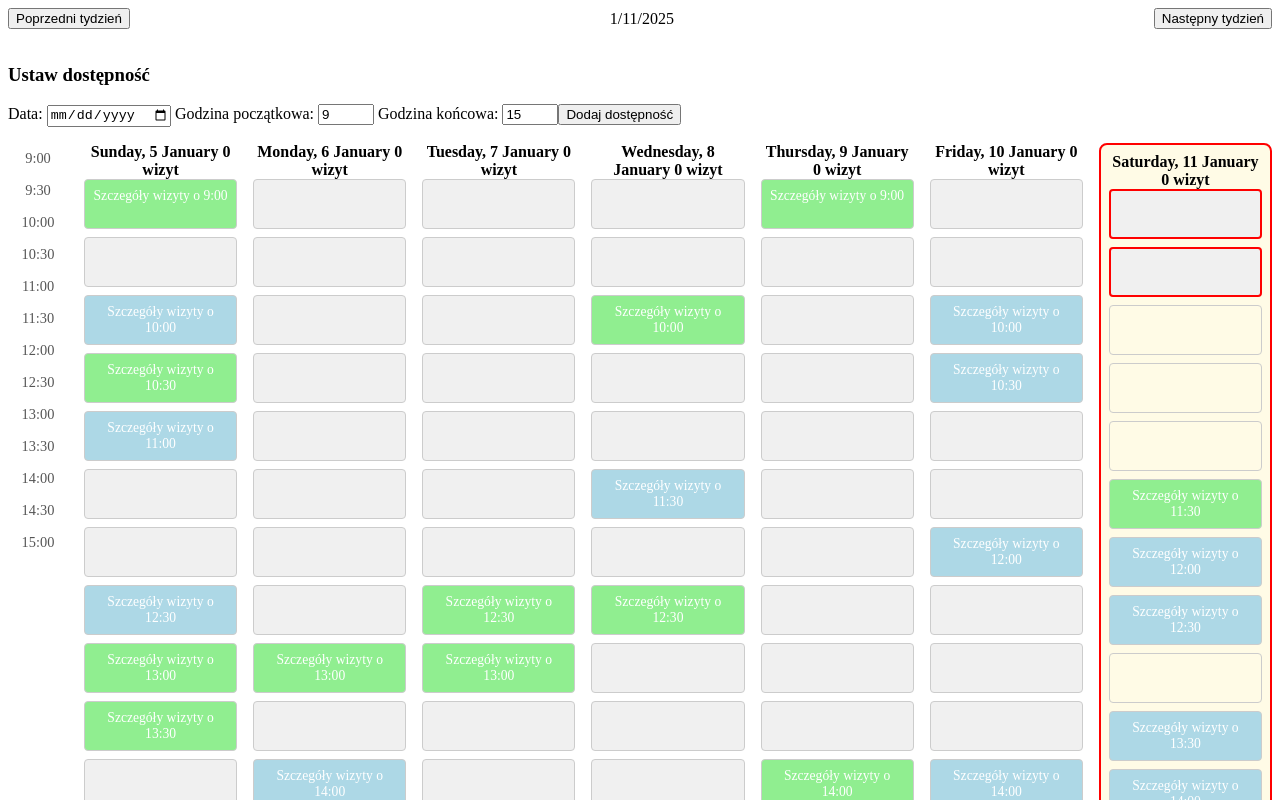
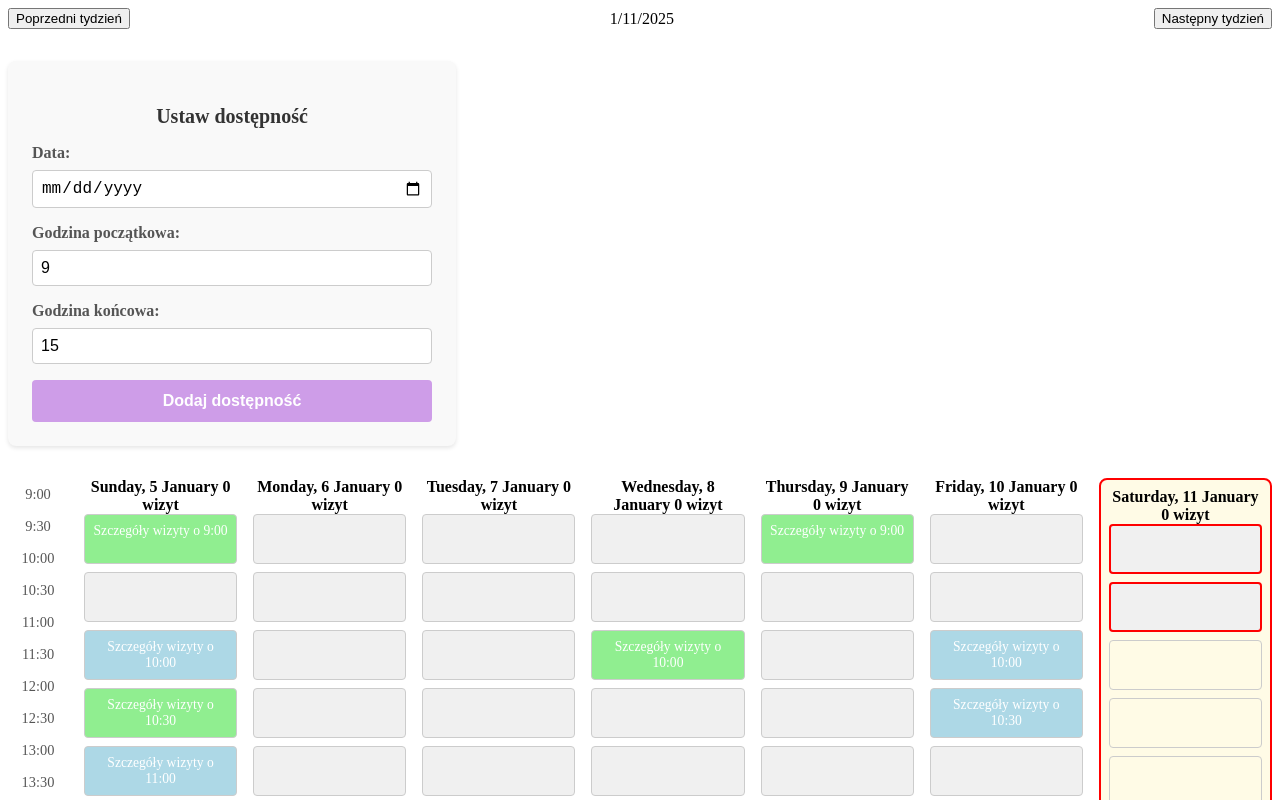
Before and after one commit to kamilabla/Konsultacje-lekarskie, an Angular app in the folder lekarz-kalendarz/: page / in a window 1280 px wide. Shown: the top 800 px of the page. Built offline with nearby package versions, Linux system fonts and the light colour scheme.

Commit message:
poprawiony formularz dostępności

```diff
--- a/lekarz-kalendarz/src/app/calendar/calendar.component.css
+++ b/lekarz-kalendarz/src/app/calendar/calendar.component.css
@@ -113,3 +113,62 @@
     color: black;
     font-weight: bold;
   }
+
+  /* Stylizacja formularza */
+.availability-form {
+    background-color: #f9f9f9;
+    padding: 1.5rem;
+    margin: 1rem 0;
+    border-radius: 8px;
+    box-shadow: 0 2px 4px rgba(0, 0, 0, 0.1);
+    max-width: 400px;
+  }
+
+  /* Nagłówek formularza */
+  .availability-form h3 {
+    margin-bottom: 1rem;
+    font-size: 1.25rem;
+    color: #333;
+    text-align: center;
+  }
+
+  /* Grupa pól formularza */
+  .form-group {
+    margin-bottom: 1rem;
+    display: flex;
+    flex-direction: column;
+  }
+
+  /* Etykiety */
+  .form-group label {
+    margin-bottom: 0.5rem;
+    font-weight: bold;
+    color: #555;
+  }
+
+  /* Pola wejściowe */
+  .form-group input {
+    padding: 0.5rem;
+    border: 1px solid #ccc;
+    border-radius: 4px;
+    font-size: 1rem;
+  }
+
+  /* Styl przycisku */
+  .btn {
+    display: block;
+    width: 100%;
+    padding: 0.75rem;
+    background-color: #ce9de8;
+    color: white;
+    border: none;
+    border-radius: 4px;
+    font-size: 1rem;
+    font-weight: bold;
+    cursor: pointer;
+    transition: background-color 0.3s ease;
+  }
+
+  .btn:hover {
+    background-color: #b662c7;
+  }
--- a/lekarz-kalendarz/src/app/calendar/calendar.component.html
+++ b/lekarz-kalendarz/src/app/calendar/calendar.component.html
@@ -7,21 +7,34 @@
 
     <!-- Formularz ustawiania dostępności -->
     <div class="availability-form">
-      <h3>Ustaw dostępność</h3>
-      <label>
-        Data:
-        <input type="date" [(ngModel)]="selectedDate" />
-      </label>
-      <label>
-        Godzina początkowa:
-        <input type="number" [(ngModel)]="startHour" min="0" max="23" />
-      </label>
-      <label>
-        Godzina końcowa:
-        <input type="number" [(ngModel)]="endHour" min="0" max="23" />
-      </label>
-      <button (click)="addAvailability()">Dodaj dostępność</button>
-    </div>
+        <h3>Ustaw dostępność</h3>
+        <div class="form-group">
+          <label for="date">Data:</label>
+          <input id="date" type="date" [(ngModel)]="selectedDate" />
+        </div>
+        <div class="form-group">
+          <label for="start-hour">Godzina początkowa:</label>
+          <input
+            id="start-hour"
+            type="number"
+            [(ngModel)]="startHour"
+            min="0"
+            max="23"
+          />
+        </div>
+        <div class="form-group">
+          <label for="end-hour">Godzina końcowa:</label>
+          <input
+            id="end-hour"
+            type="number"
+            [(ngModel)]="endHour"
+            min="0"
+            max="23"
+          />
+        </div>
+        <button class="btn" (click)="addAvailability()">Dodaj dostępność</button>
+      </div>
+
 
     <div class="content">
       <div class="hours">
```
